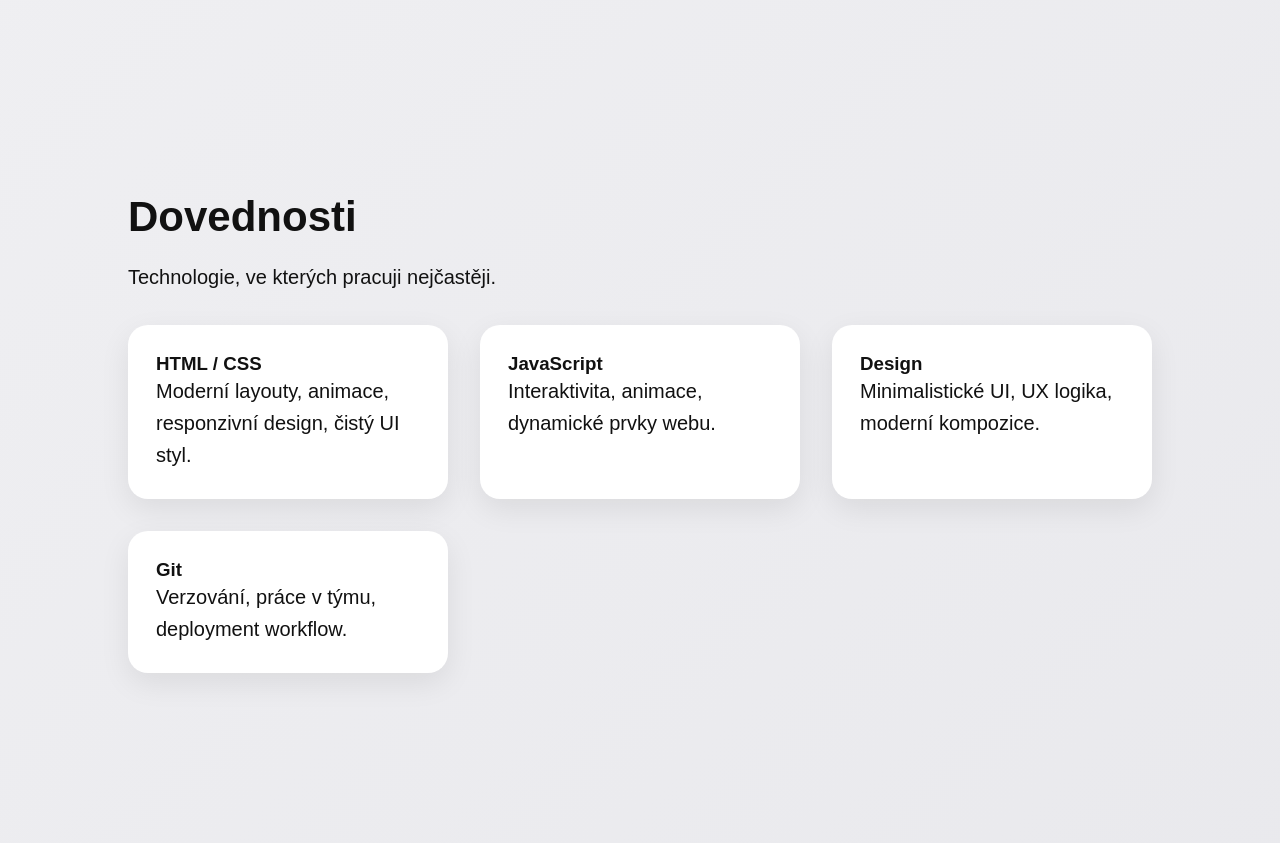
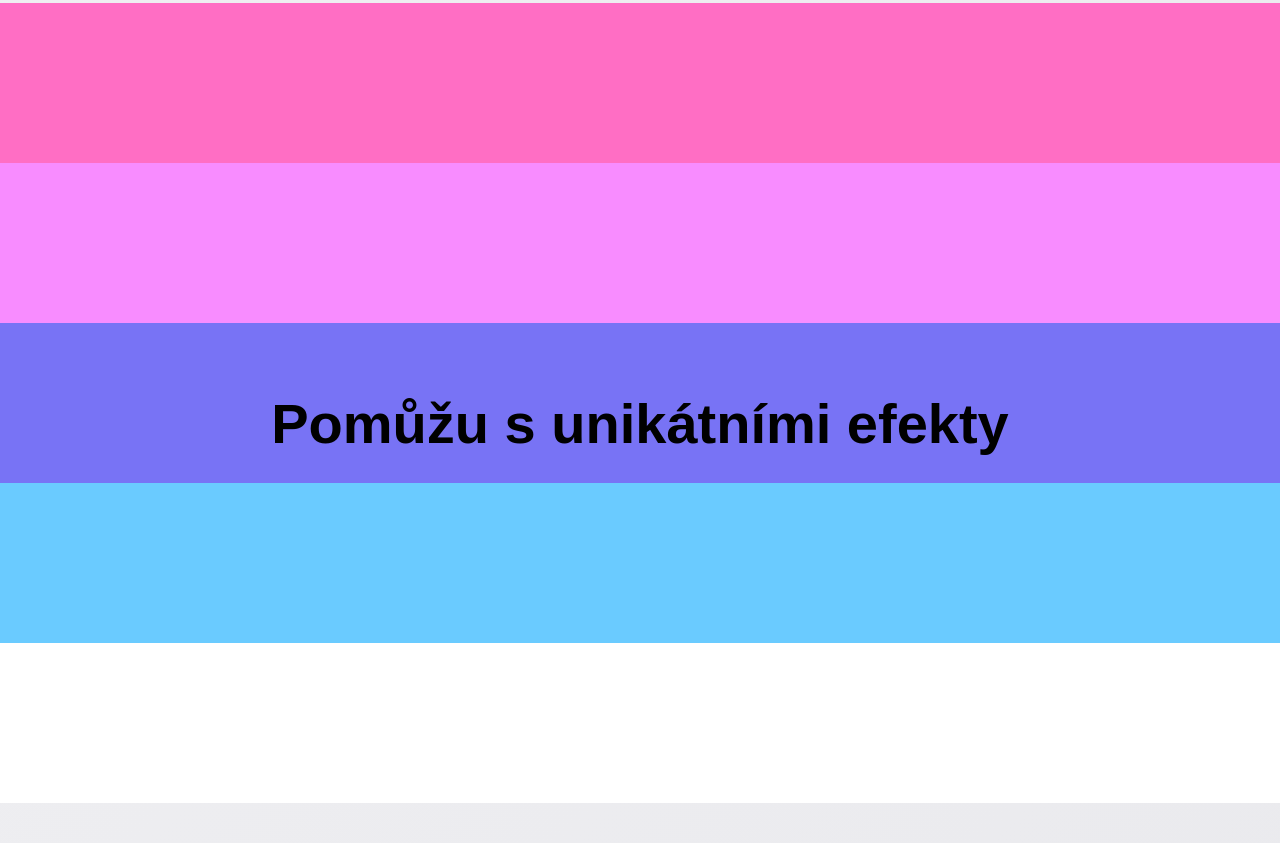
Before and after one commit to FiserBre/ukazka, a plain HTML site: page index.html in a window 1280 px wide. Shown: the part 2397-3240 px from the top of the page. Drawn offline with Linux system fonts and the light colour scheme.

Commit message:
animace 1
stripes v.1

```diff
--- a/index.html
+++ b/index.html
@@ -58,6 +58,20 @@
     <p>Jsem mladý vývojář zaměřený na front-end, design a moderní UX. Baví mě vytvářet projekty, které vypadají skvěle, fungují plynule a působí profesionálně.</p>
   </div>
 </section>
+
+<!-- GRADIENT REVEAL SECTION -->
+<section id="effects" class="effects-section">
+  <div class="gradient-stripes">
+    <div class="stripe"></div>
+    <div class="stripe"></div>
+    <div class="stripe"></div>
+    <div class="stripe"></div>
+    <div class="stripe"></div>
+  </div>
+
+  <h2 class="effects-text">Pomůžu s unikátními efekty</h2>
+</section>
+
 
 <section id="skills">
   <div class="reveal">
--- a/script.js
+++ b/script.js
@@ -81,3 +81,26 @@ window.addEventListener("DOMContentLoaded", () => {
     document.getElementById("introSubtitle").classList.add("visible");
   }, 2000); // 2s delay než se p element objeví
 });
+
+// Gradient reveal animation
+const effectsSection = document.querySelector(".effects-section");
+const stripes = document.querySelector(".gradient-stripes");
+const effectsText = document.querySelector(".effects-text");
+
+const observer = new IntersectionObserver(
+  (entries) => {
+    entries.forEach((entry) => {
+      if (entry.isIntersecting) {
+        stripes.classList.add("active");
+
+        // Text zobraz po dokončení vysouvání
+        setTimeout(() => {
+          effectsText.classList.add("visible");
+        }, 1400);
+      }
+    });
+  },
+  { threshold: 0.4 }
+);
+
+observer.observe(effectsSection);
--- a/style.css
+++ b/style.css
@@ -74,13 +74,13 @@ nav.nav a:hover {
   transition: all 0.4s ease;
 }
 .hamburger.active span:nth-child(1) {
-  transform: rotate(45deg) translate(5px, 7px);
+  transform: rotate(45deg) translate(7px, 7px);
 }
 .hamburger.active span:nth-child(2) {
   opacity: 0;
 }
 .hamburger.active span:nth-child(3) {
-  transform: rotate(-45deg) translate(7px, -5px);
+  transform: rotate(-45deg) translate(6px, -7px);
 }
 
 /* Mobile nav */
@@ -362,3 +362,90 @@ body.dark {
     align-items: center;
   }
 }
+
+/* Effects section */
+.effects-section {
+  position: relative;
+  width: 100%;
+  height: 100vh;
+  overflow: hidden;
+  display: flex;
+  align-items: center;
+  justify-content: center;
+}
+
+/* Container stripes */
+.gradient-stripes {
+  position: absolute;
+  top: 0;
+  left: 0;
+  width: 100%;
+  height: 100%;
+  display: flex;
+  flex-direction: column;
+}
+
+/* Individual stripe blocks */
+.gradient-stripes .stripe {
+  flex: 1;
+  transform: translateY(-100%);
+  opacity: 0;
+  transition: transform 1s ease, opacity 1s ease;
+}
+
+/* Gradient colors - můžeš si změnit */
+.gradient-stripes .stripe:nth-child(1) {
+  background: #ff6ec4;
+}
+.gradient-stripes .stripe:nth-child(2) {
+  background: #f88cff;
+}
+.gradient-stripes .stripe:nth-child(3) {
+  background: #7873f5;
+}
+.gradient-stripes .stripe:nth-child(4) {
+  background: #6acbff;
+}
+.gradient-stripes .stripe:nth-child(5) {
+  background: #ffffff;
+}
+
+/* When activated */
+.gradient-stripes.active .stripe {
+  transform: translateY(0);
+  opacity: 1;
+}
+
+/* Stagger animation */
+.gradient-stripes.active .stripe:nth-child(1) {
+  transition-delay: 0s;
+}
+.gradient-stripes.active .stripe:nth-child(2) {
+  transition-delay: 0.2s;
+}
+.gradient-stripes.active .stripe:nth-child(3) {
+  transition-delay: 0.4s;
+}
+.gradient-stripes.active .stripe:nth-child(4) {
+  transition-delay: 0.6s;
+}
+.gradient-stripes.active .stripe:nth-child(5) {
+  transition-delay: 0.8s;
+}
+
+/* Text after reveal */
+.effects-text {
+  position: relative;
+  z-index: 10;
+  font-size: 3.5rem;
+  font-weight: 700;
+  color: black;
+  opacity: 0;
+  transform: translateY(40px);
+  transition: 1s ease 1.2s;
+}
+
+.effects-text.visible {
+  opacity: 1;
+  transform: translateY(0);
+}
```
